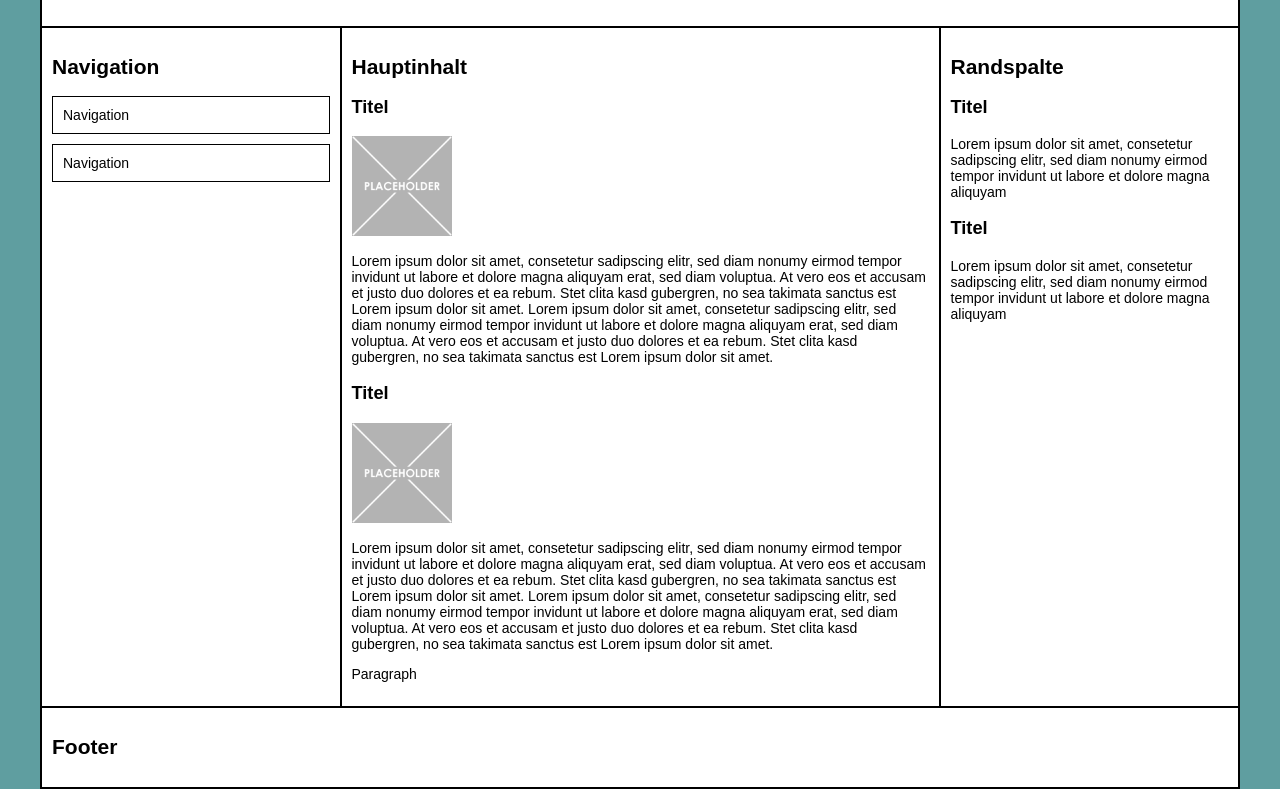
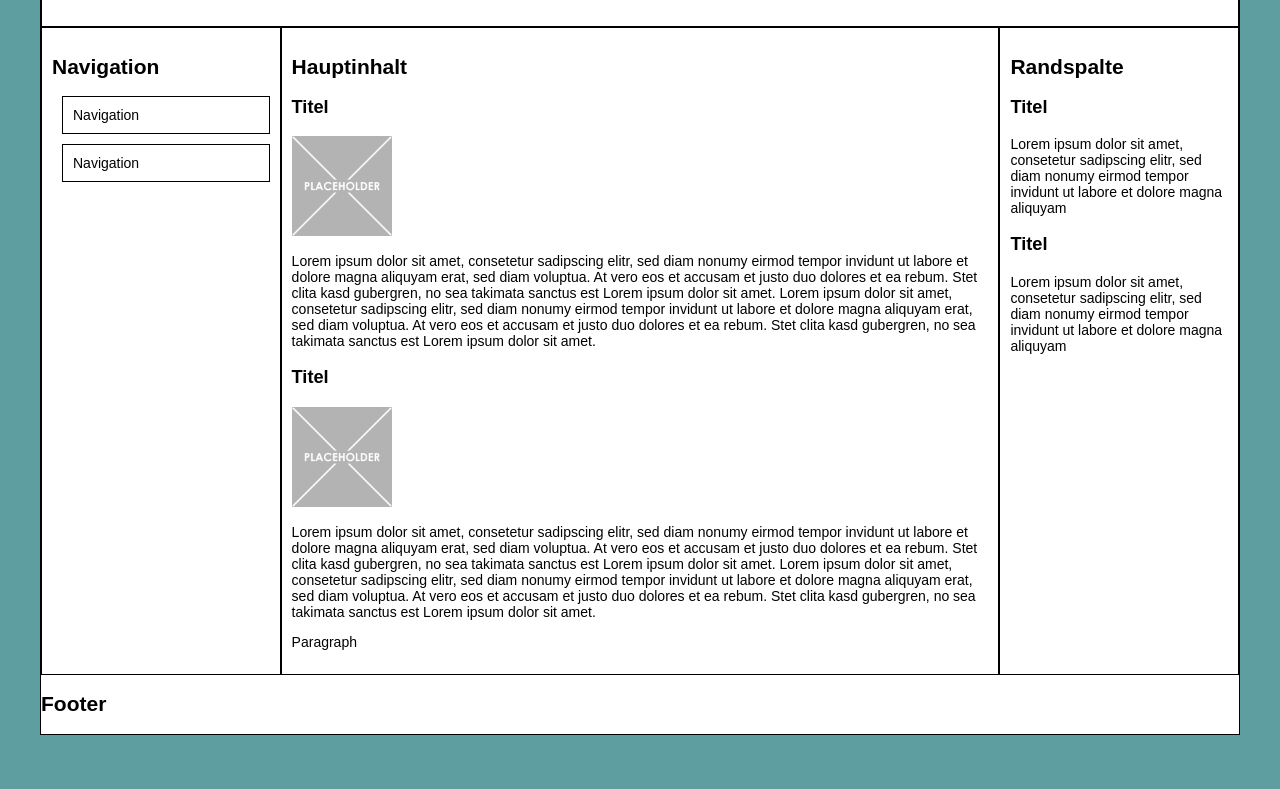
Before and after one commit to becknet/becknet.github.io, a plain HTML site: page index.html in a window 1280 px wide. Shown: the part 66-855 px from the top of the page. After the commit the page ends 801 px from the top, so only its background shows below. Drawn offline with Linux system fonts and the light colour scheme.

Commit message:
Refactoring

```diff
--- a/css/style.css
+++ b/css/style.css
@@ -9,10 +9,20 @@ html {
 }
 
 body {
+    height: 100hv;
     background-color: white;
     max-width: 1200px;
     border: solid 1px black;
     margin: 0 auto;
+    display: grid;
+    grid-template-columns: 100%;
+    grid-template-areas:
+        "header"
+        "navigation"
+        "content"
+        "sidebar"
+        "footer"
+    ;
 }
 
 h1 {
@@ -27,59 +37,84 @@ h3 {
     font-size: 1.3em;
 }
 
-header, footer, nav, main, aside, footer{
+header,
+nav,
+main,
+aside,
+footer
+div {
     border: 1px solid black;
     padding: 10px;
     width: 100%;
 }
 
+header {
+    grid-area: header;
+}
+
+nav {
+    grid-area: navigation;
+}
+
+main {
+    grid-area: content;
+}
+
+aside {
+    grid-area: sidebar;
+}
+
+footer {
+    grid-area: footer;
+}
+
 nav ul {
     padding-left: 0px;
     display: flex;
-    flex-direction: row;
+    flex-direction: column;
     list-style-type: none;
 }
 
 nav ul li {
     padding: 10px;
-    margin-right: 10px;
+    margin-left: 10px;
     border: 1px solid black;
 
 }
 
-#content {
-    flex-basis: 100%;
+footer {
+    grid-area: footer;
     display: flex;
     flex-direction: column;
+    justify-content: space-between;
 }
 
-@media screen and (min-width:600px){
-    #content {
-        flex-direction: row;
-        flex-wrap: wrap;
+@media screen  and (min-width: 600px) {
+    body {
+        grid-template-columns: 60% 40%;
+        grid-template-areas:
+            "header header"
+            "navigation navigation"
+            "content sidebar"
+            "footer footer";
     }
 
-    main {
-        width: 60%;
+    nav ul{
+        flex-direction: row;
     }
 
-    aside {
-        width: 40%
+    footer {
+        flex-direction: row;
     }
 }
 
-@media screen and (min-width:960px){
-
-    #content {
-        flex-wrap: nowrap;
-    }
-
-    nav, aside {
-        width: 25%;
-    }
-
-    main {
-        width: 50%;
+@media screen and (min-width: 960px) {
+    body {
+        grid-template-columns: 20% 60% 20%;
+        grid-template-areas:
+            "header header header"
+            "navigation content sidebar"
+            "footer footer footer";
     }
 
     nav ul{
--- a/index.html
+++ b/index.html
@@ -13,7 +13,6 @@
     <header>
         <h1>header</h1>
     </header>
-    <div id="content">
         <nav>
             <h2>Navigation</h2>
             <ul>
@@ -68,7 +67,6 @@
                     et dolore magna aliquyam</p>
             </article>
         </aside>
-    </div>
     <footer>
         <h2>Footer</h2>
     </footer>
```
